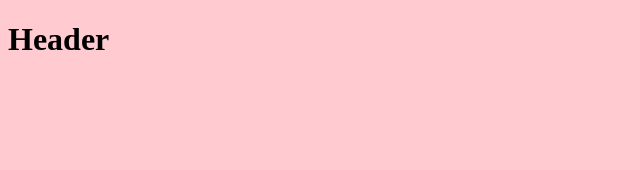
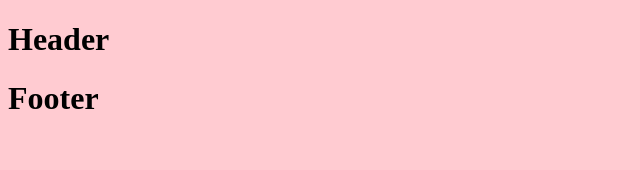
Before and after one commit to Jeya-Suriyaa/JSTeams, a React (Vite) app: page / in a window 1280 px wide. Shown: the top 170 px of the page, without its empty margins (0-640 px from the left). Built offline with nearby package versions, Linux system fonts and the light colour scheme.

Commit message:
Added footer file

```diff
--- a/src/App.jsx
+++ b/src/App.jsx
@@ -1,9 +1,11 @@
 import './App.css'
 import Header from'./Header';
+import Footer from'./Footer';
 export default function App() {
   return (
     <main>
       <Header/>
+      <Footer/>
     </main>
   )
 }
--- /dev/null
+++ b/src/Footer.jsx
@@ -0,0 +1,19 @@
+const Footer = () => {
+
+  return (
+
+
+    <h1>Footer</h1>
+
+
+
+  )
+
+
+
+
+
+
+}
+
+export default Footer
```
